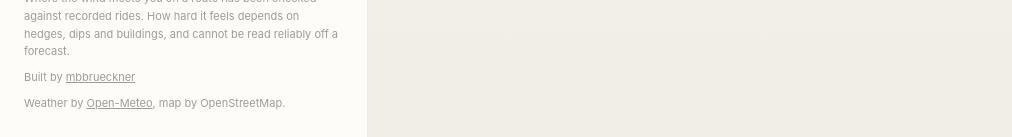
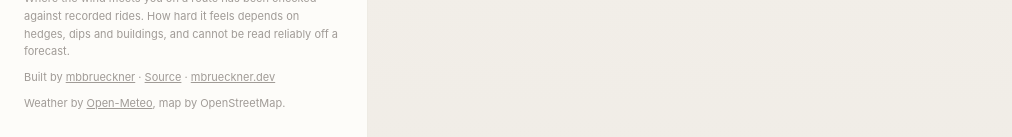
Before and after one commit to mbbrueckner/aeolus, a React (Vite) app in the folder frontend/: page / in a window 1280 px wide. Shown: the part 663-800 px from the top of the page, without its empty margins (0-1012 px from the left). Built offline with nearby package versions, Linux system fonts and the light colour scheme.

Commit message:
feat: link the repository and the author's website

```diff
--- a/frontend/src/App.tsx
+++ b/frontend/src/App.tsx
@@ -94,7 +94,7 @@ export default function App() {
               i18nKey="app.builtBy"
               components={[
                 <a
-                  key="github"
+                  key="profile"
                   href="https://github.com/mbbrueckner"
                   target="_blank"
                   rel="noopener"
@@ -102,6 +102,20 @@ export default function App() {
                 >
                   <GitHubMark />
                 </a>,
+                <a
+                  key="source"
+                  href="https://github.com/mbbrueckner/aeolus"
+                  target="_blank"
+                  rel="noopener"
+                  className="link"
+                />,
+                <a
+                  key="site"
+                  href="https://mbrueckner.dev/"
+                  target="_blank"
+                  rel="noopener"
+                  className="link"
+                />,
               ]}
             />
           </p>
@@ -151,7 +165,6 @@ function GitHubMark() {
           3.07-1.87 3.75-3.65 3.95.29.25.54.73.54 1.48 0 1.07-.01 1.93-.01 2.2 0
           .21.15.46.55.38A8.01 8.01 0 0 0 16 8c0-4.42-3.58-8-8-8z" />
       </svg>
-      mbbrueckner
     </>
   )
 }
--- a/frontend/src/i18n/de.ts
+++ b/frontend/src/i18n/de.ts
@@ -4,7 +4,7 @@ export const de = {
     disclaimer:
       'Wo dich der Wind auf der Route trifft, ist gegen aufgezeichnete Fahrten geprüft. Wie stark er sich anfühlt, hängt an Hecken, Senken und Bebauung und lässt sich aus einer Vorhersage nicht zuverlässig ableiten.',
     attribution: 'Wetter von <0>Open-Meteo</0>, Karte von OpenStreetMap.',
-    builtBy: 'Gebaut von <0>mbbrueckner</0>',
+    builtBy: 'Gebaut von <0>mbbrueckner</0> · <1>Quellcode</1> · <2>mbrueckner.dev</2>',
   },
 
   empty: {
--- a/frontend/src/i18n/en.ts
+++ b/frontend/src/i18n/en.ts
@@ -7,7 +7,7 @@ export const en: typeof de = {
     disclaimer:
       'Where the wind meets you on a route has been checked against recorded rides. How hard it feels depends on hedges, dips and buildings, and cannot be read reliably off a forecast.',
     attribution: 'Weather by <0>Open-Meteo</0>, map by OpenStreetMap.',
-    builtBy: 'Built by <0>mbbrueckner</0>',
+    builtBy: 'Built by <0>mbbrueckner</0> · <1>Source</1> · <2>mbrueckner.dev</2>',
   },
 
   empty: {
```
